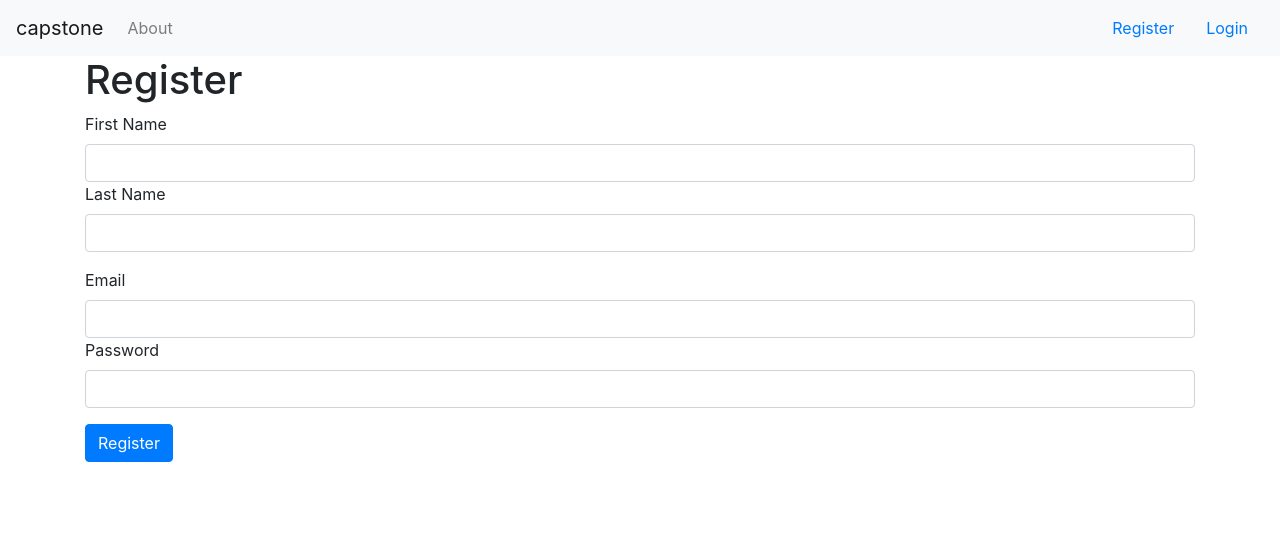
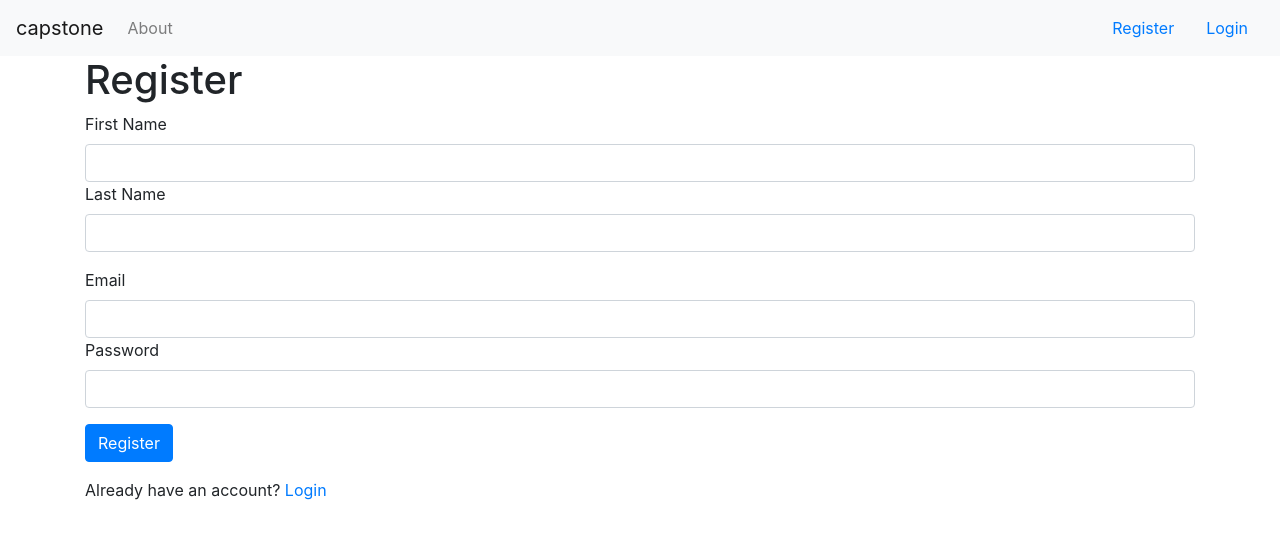
Before and after one commit to richardantao/capstone, a React (Create React App) app in the folder views/: page /register in a window 1280 px wide. Shown: the top 538 px of the page. Built offline with nearby package versions, Linux system fonts and the light colour scheme; no server answers.

Commit message:
Added guiding anchors

```diff
--- a/views/src/components/pages/Login/Login.js
+++ b/views/src/components/pages/Login/Login.js
@@ -19,7 +19,8 @@ export default () => {
             <Container>
                 <h1>Login</h1>
                 <Signin/>
-                <a href="#forgot-password">Forgot Password</a>
+                <a href="#forgot-password">Forgot Password</a><br/>
+                <span>Don't have an account?</span> <a href="/register">Sign up</a>
             </Container>
         </>
     );
--- a/views/src/components/pages/Register/Register.js
+++ b/views/src/components/pages/Register/Register.js
@@ -19,6 +19,7 @@ export default () => {
             <Container>
                 <h1>Register</h1>
                 <Signup />
+                <span>Already have an account?</span> <a href="/register">Login</a>
             </Container>
         </>
     );
```
